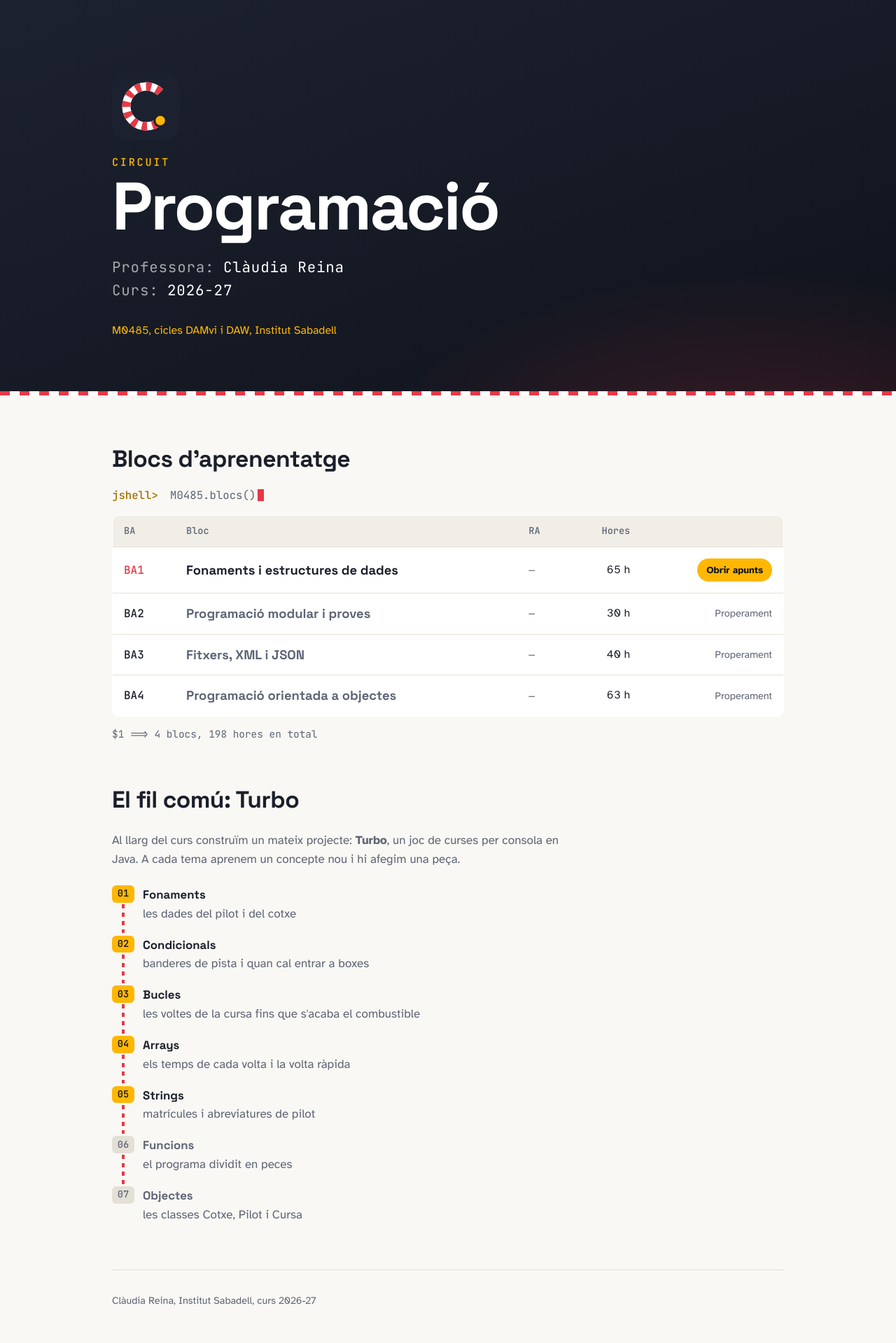
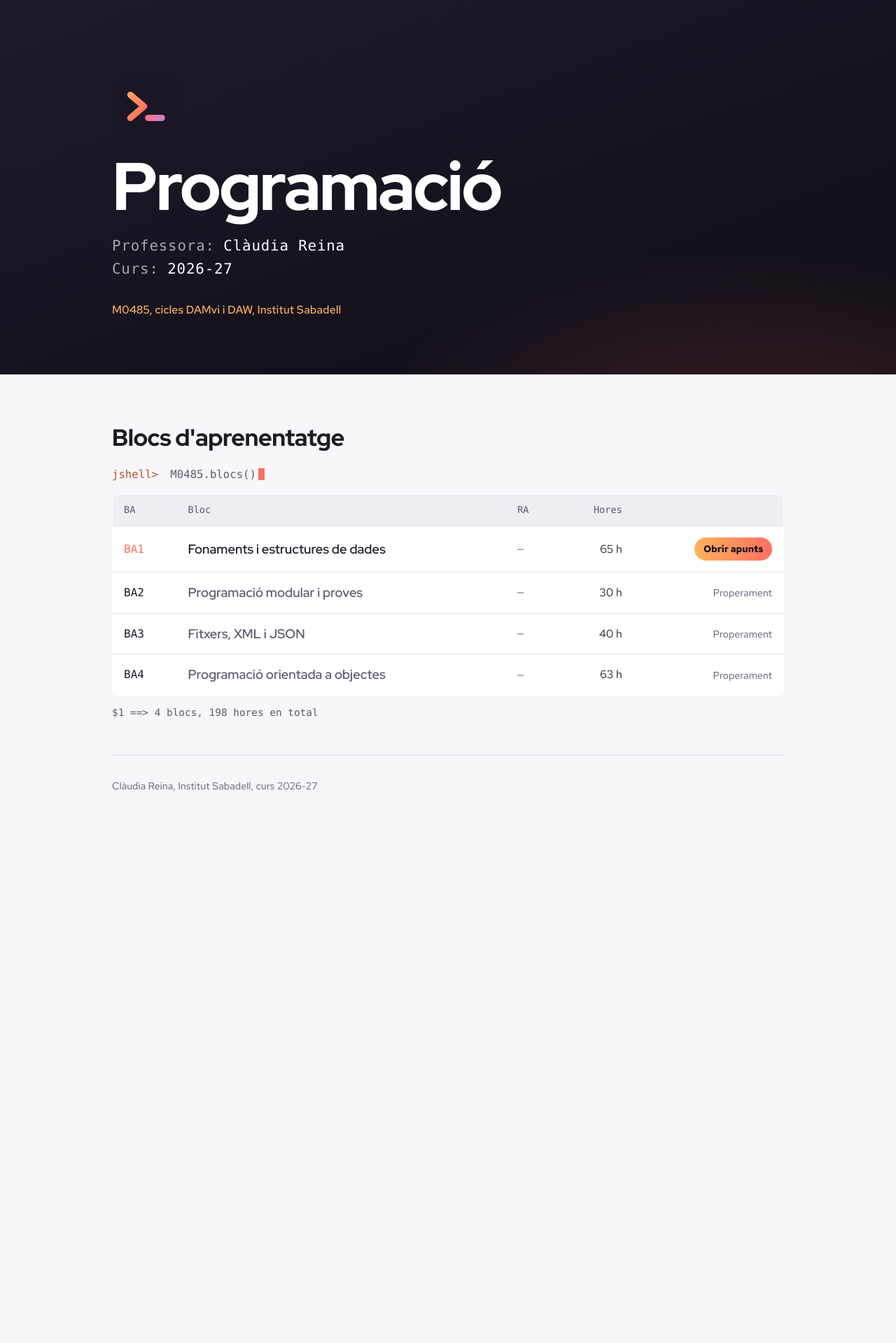
Before and after one commit to programacio-26-27/programacio-26-27.github.io, a Jekyll site: the page built from index.html, in a window 1280 px wide. Shown: the whole page at 70% size. Built offline with Jekyll 4.4.1, drawn with Linux system fonts in a browser that asks for light colours; some web fonts are replaced; after the commit the page ends 1182 px from its top, so only the background shows below that.

Commit message:
Imatge sòbria germana de Bases de dades, sense Turbo; simuladors amb alçada automàtica
Co-Authored-By: Claude Opus 5.5 <noreply@anthropic.com>
Claude-Session: https://claude.ai/code/session_01QtxE3aryRSySRbjtELcWmy

```diff
--- a/_config.yml
+++ b/_config.yml
@@ -2,7 +2,6 @@
 # Els repos de cada BA fan servir aquest repo com a tema (remote_theme).
 
 title: Programació
-marca: Circuit
 professora: Clàudia Reina
 curs: 2026-27
 modul: M0485
--- a/_includes/head.html
+++ b/_includes/head.html
@@ -4,5 +4,5 @@
 <link rel="icon" type="image/svg+xml" href="{{ '/assets/img/favicon.svg' | relative_url }}">
 <link rel="preconnect" href="https://fonts.googleapis.com">
 <link rel="preconnect" href="https://fonts.gstatic.com" crossorigin>
-<link rel="stylesheet" href="https://fonts.googleapis.com/css2?family=Space+Grotesk:wght@500;700&family=Atkinson+Hyperlegible:ital,wght@0,400;0,700;1,400&family=JetBrains+Mono:wght@400;500&display=swap">
+<link rel="stylesheet" href="https://fonts.googleapis.com/css2?family=Red+Hat+Display:wght@600;800&family=Red+Hat+Mono:wght@400;500&family=Red+Hat+Text:ital,wght@0,400;0,500;0,700;1,400&display=swap">
 <link rel="stylesheet" href="{{ '/assets/css/apunts.css' | relative_url }}">
--- a/_layouts/portada.html
+++ b/_layouts/portada.html
@@ -10,7 +10,6 @@
 <header class="hero">
   <div class="hero-in">
     <img class="hero-icona" src="{{ '/assets/img/icona.svg' | relative_url }}" alt="" width="96" height="96">
-    <p class="hero-marca">{{ site.marca }}</p>
     <h1 class="hero-titol">{{ site.title }}</h1>
     <dl class="hero-dades">
       <div><dt>Professora:</dt><dd>{{ site.professora }}</dd></div>
@@ -54,19 +53,6 @@
   </table>
   <p class="peu-consulta">$1 ==> {{ site.data.blocs | size }} blocs, {{ total }} hores en total</p>
 
-  <section class="fil">
-    <h2 class="blocs-titol">El fil comú: Turbo</h2>
-    <p>Al llarg del curs construïm un mateix projecte: <strong>Turbo</strong>, un joc de curses per consola en Java. A cada tema aprenem un concepte nou i hi afegim una peça.</p>
-    <ol class="fil-etapes">
-      <li><span>Fonaments</span> les dades del pilot i del cotxe</li>
-      <li><span>Condicionals</span> banderes de pista i quan cal entrar a boxes</li>
-      <li><span>Bucles</span> les voltes de la cursa fins que s'acaba el combustible</li>
-      <li><span>Arrays</span> els temps de cada volta i la volta ràpida</li>
-      <li><span>Strings</span> matrícules i abreviatures de pilot</li>
-      <li class="propera"><span>Funcions</span> el programa dividit en peces</li>
-      <li class="propera"><span>Objectes</span> les classes Cotxe, Pilot i Cursa</li>
-    </ol>
-  </section>
 </main>
 
 <footer class="peu">
--- a/assets/css/apunts.css
+++ b/assets/css/apunts.css
@@ -1,39 +1,35 @@
-/* Tema comú dels apunts de Programació: marca "Circuit".
-   Asfalt (fons fosc), vorada vermella i blanca (kerb) i groc bandera (el cotxe).
-   Mateixa estructura que el tema de Bases de dades. */
+/* Tema comú dels apunts de Programació.
+   Germà del tema de Bases de dades: mateixa estructura i tipografia.
+   Colors presos de la icona: fons fosc i el degradat taronja, coral i lila. */
 
 :root {
-  --asfalt-950: #0f121a;
-  --asfalt-900: #161a25;
-  --asfalt-800: #1c2130;
-  --asfalt-700: #2a3145;
-  --kerb: #e63946;
-  --bandera: #ffb703;
-  --vorada: repeating-linear-gradient(90deg, #e63946 0 14px, #ffffff 14px 28px);
+  --fosc-950: #0f0d16;
+  --fosc-900: #16131f;
+  --fosc-800: #1f1a2c;
+  --fosc-700: #2e2741;
+  --taronja: #ffb35c;
+  --coral: #ff6f61;
+  --lila: #b48cff;
 
-  --fons: #faf8f4;
+  --fons: #f7f6f9;
   --superficie: #ffffff;
-  --tinta: #1b1f2b;
-  --tinta-suau: #5d6475;
-  --linia: #e4e0d6;
-  --cap-taula: #f1eee7;
-  --zebra: #f8f6f1;
-  --codi-linia: #f1ece2;
-  --codi-tinta: #a8323c;
-  --enllac: #c42f3c;
-  --enllac-hover: #7d1a22;
-  --avis-fons: #f4f1ea;
-  --avis-vora: #8c93a8;
+  --tinta: #1d1a26;
+  --tinta-suau: #5e5970;
+  --linia: #e2dfe9;
+  --cap-taula: #efecf4;
+  --zebra: #f8f7fb;
+  --codi-linia: #f0ecf6;
+  --codi-tinta: #6b3fd4;
+  --enllac: #c7432f;
+  --enllac-hover: #7c2416;
+  --avis-fons: #fff3ea;
+  --avis-vora: #ff9a5c;
   --codi-vora: transparent;
-  --turbo-fons: #fff5dc;
-  --turbo-vora: #ffb703;
-  --repte-fons: #fdeaec;
-  --repte-vora: #e63946;
-  --kicker: #a06f00;
+  --kicker: #b5532a;
 
-  --font-titol: "Space Grotesk", system-ui, sans-serif;
-  --font-text: "Atkinson Hyperlegible", system-ui, sans-serif;
-  --font-mono: "JetBrains Mono", ui-monospace, "SFMono-Regular", Menlo, monospace;
+  --font-titol: "Red Hat Display", system-ui, sans-serif;
+  --font-text: "Red Hat Text", system-ui, sans-serif;
+  --font-mono: "Red Hat Mono", ui-monospace, "SFMono-Regular", Menlo, monospace;
 
   --amplada: 48rem;
   color-scheme: light;
@@ -41,42 +37,38 @@
 
 @media (prefers-color-scheme: dark) {
   :root:not([data-theme="light"]) {
-    --fons: #12151e;
-    --superficie: #1a1e2a;
-    --tinta: #ebe9e3;
-    --tinta-suau: #a5abba;
-    --linia: #2c3243;
-    --cap-taula: #222737;
-    --zebra: #171b26;
-    --codi-linia: #262b3b;
-    --codi-tinta: #ffb4ba;
-    --enllac: #ff8a92;
-    --enllac-hover: #ffc2c7;
-    --avis-fons: #1f2433;
-    --codi-vora: #2c3243;
-    --turbo-fons: #2a2414;
-    --repte-fons: #2d1a1e;
-    --kicker: #ffb703;
+    --fons: #110e18;
+    --superficie: #1a1624;
+    --tinta: #ece9f3;
+    --tinta-suau: #a9a3bc;
+    --linia: #2e2840;
+    --cap-taula: #231e31;
+    --zebra: #16121f;
+    --codi-linia: #261f36;
+    --codi-tinta: #d2bcff;
+    --enllac: #ff9b8c;
+    --enllac-hover: #ffc9c0;
+    --avis-fons: #2a1d1c;
+    --codi-vora: #2e2840;
+    --kicker: #ffb35c;
     color-scheme: dark;
   }
 }
 :root[data-theme="dark"] {
-  --fons: #12151e;
-  --superficie: #1a1e2a;
-  --tinta: #ebe9e3;
-  --tinta-suau: #a5abba;
-  --linia: #2c3243;
-  --cap-taula: #222737;
-  --zebra: #171b26;
-  --codi-linia: #262b3b;
-  --codi-tinta: #ffb4ba;
-  --enllac: #ff8a92;
-  --enllac-hover: #ffc2c7;
-  --avis-fons: #1f2433;
-  --codi-vora: #2c3243;
-  --turbo-fons: #2a2414;
-  --repte-fons: #2d1a1e;
-  --kicker: #ffb703;
+  --fons: #110e18;
+  --superficie: #1a1624;
+  --tinta: #ece9f3;
+  --tinta-suau: #a9a3bc;
+  --linia: #2e2840;
+  --cap-taula: #231e31;
+  --zebra: #16121f;
+  --codi-linia: #261f36;
+  --codi-tinta: #d2bcff;
+  --enllac: #ff9b8c;
+  --enllac-hover: #ffc9c0;
+  --avis-fons: #2a1d1c;
+  --codi-vora: #2e2840;
+  --kicker: #ffb35c;
   color-scheme: dark;
 }
 
@@ -96,7 +88,7 @@ body {
 
 a { color: var(--enllac); text-underline-offset: 0.18em; text-decoration-thickness: 1px; }
 a:hover { color: var(--enllac-hover); text-decoration-thickness: 2px; }
-:focus-visible { outline: 3px solid var(--kerb); outline-offset: 2px; border-radius: 3px; }
+:focus-visible { outline: 3px solid var(--coral); outline-offset: 2px; border-radius: 3px; }
 
 .sr { position: absolute; width: 1px; height: 1px; overflow: hidden; clip: rect(0 0 0 0); white-space: nowrap; }
 
@@ -104,8 +96,8 @@ a:hover { color: var(--enllac-hover); text-decoration-thickness: 2px; }
 
 .hero {
   background:
-    radial-gradient(60rem 30rem at 85% 120%, rgba(230, 57, 70, 0.22), transparent 60%),
-    linear-gradient(160deg, var(--asfalt-800) 0%, var(--asfalt-900) 55%, var(--asfalt-950) 100%);
+    radial-gradient(60rem 30rem at 85% 120%, rgba(255, 111, 97, 0.18), transparent 60%),
+    linear-gradient(160deg, var(--fosc-800) 0%, var(--fosc-900) 55%, var(--fosc-950) 100%);
   color: #fff;
   padding: clamp(3rem, 9vw, 6.5rem) 0 clamp(2.5rem, 7vw, 5rem);
 }
@@ -126,7 +118,7 @@ a:hover { color: var(--enllac-hover); text-decoration-thickness: 2px; }
 .hero-modul {
   margin: 1.75rem 0 0;
   font-size: 1rem;
-  color: var(--bandera);
+  color: var(--taronja);
   font-weight: 500;
 }
 
@@ -145,10 +137,10 @@ a:hover { color: var(--enllac-hover); text-decoration-thickness: 2px; }
   margin: 0 0 1rem;
   overflow-wrap: anywhere;
 }
-.consulta .prompt { color: var(--kerb); font-weight: 500; margin-right: 0.5em; }
+.consulta .prompt { color: var(--coral); font-weight: 500; margin-right: 0.5em; }
 .cursor {
   display: inline-block; width: 0.55em; height: 1.1em; margin-left: 0.2em;
-  vertical-align: -0.2em; background: var(--kerb);
+  vertical-align: -0.2em; background: var(--coral);
   animation: parpelleig 1.1s steps(1) infinite;
 }
 @keyframes parpelleig { 50% { opacity: 0; } }
@@ -181,17 +173,17 @@ a:hover { color: var(--enllac-hover); text-decoration-thickness: 2px; }
 .resultat .estat { text-align: right; white-space: nowrap; font-size: 0.9rem; color: var(--tinta-suau); }
 
 .resultat tr.obert { position: relative; }
-.resultat tr.obert .ba { color: var(--kerb); }
+.resultat tr.obert .ba { color: var(--coral); }
 .resultat tr.obert .nom a { color: inherit; text-decoration: none; }
 .resultat tr.obert .nom a::after { content: ""; position: absolute; inset: 0; }
 .resultat tr.obert:hover td { background: var(--zebra); }
-.resultat tr.obert:hover .nom a { text-decoration: underline; text-decoration-color: var(--kerb); }
+.resultat tr.obert:hover .nom a { text-decoration: underline; text-decoration-color: var(--coral); }
 .pastilla {
   display: inline-block;
   font-weight: 700;
   font-size: 0.85rem;
-  color: var(--asfalt-950);
-  background: var(--bandera);
+  color: var(--fosc-950);
+  background: linear-gradient(90deg, var(--taronja), var(--coral));
   padding: 0.35rem 0.8rem;
   border-radius: 999px;
 }
@@ -238,24 +230,24 @@ a:hover { color: var(--enllac-hover); text-decoration-thickness: 2px; }
 
 .barra {
   display: flex; align-items: center; justify-content: space-between; gap: 1rem;
-  background: var(--asfalt-900);
+  background: var(--fosc-900);
   color: #fff;
   padding: 0.6rem 1rem;
   position: sticky; top: 0; z-index: 10;
 }
 .barra a { color: #fff; text-decoration: none; }
-.barra a:hover { color: var(--bandera); }
+.barra a:hover { color: var(--taronja); }
 .barra-marca { display: inline-flex; align-items: center; gap: 0.55rem; font-family: var(--font-titol); font-weight: 800; font-size: 1.05rem; }
 .barra-ba { font-family: var(--font-mono); font-size: 0.9rem; color: rgba(255,255,255,.8) !important; min-width: 0; overflow: hidden; text-overflow: ellipsis; white-space: nowrap; }
 @media (max-width: 40rem) { .barra-ba-nom { display: none; } }
 
 .ba-cap {
-  background: linear-gradient(160deg, var(--asfalt-800) 0%, var(--asfalt-900) 60%, var(--asfalt-950) 100%);
+  background: linear-gradient(160deg, var(--fosc-800) 0%, var(--fosc-900) 60%, var(--fosc-950) 100%);
   color: #fff;
   padding: clamp(2rem, 6vw, 3.5rem) 0 clamp(2rem, 5vw, 3rem);
 }
 .ba-cap-in { max-width: calc(var(--amplada) + 2rem); margin: 0 auto; padding: 0 1rem; }
-.ba-codi { font-family: var(--font-mono); font-weight: 500; color: var(--bandera); margin: 0 0 0.25rem; font-size: 1.1rem; }
+.ba-codi { font-family: var(--font-mono); font-weight: 500; color: var(--taronja); margin: 0 0 0.25rem; font-size: 1.1rem; }
 .ba-nom { font-family: var(--font-titol); font-weight: 800; font-size: clamp(2rem, 6vw, 3.25rem); line-height: 1.02; letter-spacing: -0.025em; margin: 0; }
 .ba-meta { font-family: var(--font-mono); color: rgba(255,255,255,.7); margin: 1rem 0 0; }
 
@@ -304,8 +296,8 @@ a:hover { color: var(--enllac-hover); text-decoration-thickness: 2px; }
   font-family: var(--font-mono);
   font-size: 0.92rem;
   line-height: 1.55;
-  background: var(--asfalt-900);
-  color: #e8e6df;
+  background: var(--fosc-900);
+  color: #e3e8f7;
   padding: 1rem 1.15rem;
   border-radius: 10px;
   border: 1px solid var(--codi-vora);
@@ -317,12 +309,12 @@ a:hover { color: var(--enllac-hover); text-decoration-thickness: 2px; }
 .apunt div.highlighter-rouge pre { margin: 0; }
 
 /* Colors de sintaxi (Rouge) */
-.highlight .c, .highlight .c1, .highlight .cm, .highlight .cs, .highlight .cp { color: #8c93a8; font-style: italic; }
-.highlight .k, .highlight .kd, .highlight .kn, .highlight .kp, .highlight .kr, .highlight .kt, .highlight .ow { color: #ff8a92; font-weight: 500; }
-.highlight .s, .highlight .s1, .highlight .s2, .highlight .sb, .highlight .sc, .highlight .se, .highlight .sh, .highlight .si, .highlight .sx, .highlight .sd { color: #ffc94d; }
+.highlight .c, .highlight .c1, .highlight .cm, .highlight .cs, .highlight .cp { color: #8a98c4; font-style: italic; }
+.highlight .k, .highlight .kd, .highlight .kn, .highlight .kp, .highlight .kr, .highlight .kt, .highlight .ow { color: #ff8f7f; font-weight: 500; }
+.highlight .s, .highlight .s1, .highlight .s2, .highlight .sb, .highlight .sc, .highlight .se, .highlight .sh, .highlight .si, .highlight .sx, .highlight .sd { color: #ffc978; }
 .highlight .m, .highlight .mi, .highlight .mf, .highlight .mh, .highlight .mo, .highlight .il { color: #a7b8ff; }
-.highlight .nf, .highlight .nb, .highlight .bp, .highlight .fm { color: #9fd8ff; }
-.highlight .o, .highlight .p { color: #c9cdd8; }
+.highlight .nf, .highlight .nb, .highlight .bp, .highlight .fm { color: #c9b2ff; }
+.highlight .o, .highlight .p { color: #c5cde6; }
 .highlight .nv, .highlight .vg, .highlight .vi { color: #f2a7ff; }
 .highlight .err { color: inherit; background: none; }
 
@@ -381,99 +373,56 @@ a:hover { color: var(--enllac-hover); text-decoration-thickness: 2px; }
 }
 
 
-/* ===================== Circuit: elements propis ===================== */
+/* ===================== Elements propis de Programació ===================== */
 
-/* La vorada del circuit sota la capçalera, la barra i la capçalera de BA */
-.hero, .ba-cap { position: relative; }
-.hero::after, .ba-cap::after, .barra::after {
-  content: ""; position: absolute; left: 0; right: 0; bottom: 0; height: 6px; background: var(--vorada);
+.consulta .prompt { color: var(--kicker); }
+
+/* Recordatori del codi de classe */
+.codi-classe {
+  display: flex; flex-wrap: wrap; align-items: center; gap: 0.4rem 0.75rem;
+  margin: -0.25rem 0 1.5rem; padding: 0.7rem 1rem;
+  background: var(--superficie); border: 1px solid var(--linia); border-radius: 10px;
+  font-size: 0.95rem;
 }
-.barra::after { height: 4px; bottom: -4px; }
-.barra { position: sticky; }
-.hero-marca {
-  margin: 0 0 0.35rem;
-  font-family: var(--font-mono);
-  font-weight: 500;
-  font-size: 0.95rem;
-  letter-spacing: 0.18em;
-  text-transform: uppercase;
-  color: var(--bandera);
-}
-.hero-titol { font-weight: 700; }
-.ba-nom, .apunt h1, .apunt h2, .blocs-titol { font-weight: 700; }
-.consulta .prompt { color: var(--kicker); }
-.cursor { background: var(--kerb); }
-.resultat tr.obert .ba { color: var(--kerb); }
-.resultat tr.obert:hover .nom a { text-decoration-color: var(--kerb); }
+.codi-classe .etiqueta { font-family: var(--font-mono); font-size: 0.8rem; color: var(--tinta-suau); text-transform: uppercase; letter-spacing: 0.06em; }
+.codi-classe a { font-family: var(--font-mono); font-size: 0.9rem; }
 
-/* El fil comú a la portada */
-.fil { margin-top: 3.5rem; }
-.fil > p { max-width: 42rem; color: var(--tinta-suau); }
-.fil-etapes { list-style: none; counter-reset: etapa; margin: 1.5rem 0 0; padding: 0; }
-.fil-etapes li {
-  counter-increment: etapa;
-  position: relative;
-  padding: 0 0 1.1rem 2.75rem;
-  color: var(--tinta-suau);
-}
-.fil-etapes li::before {
-  content: counter(etapa, decimal-leading-zero);
-  position: absolute; left: 0; top: 0;
-  font-family: var(--font-mono); font-weight: 500; font-size: 0.85rem;
-  color: var(--asfalt-950); background: var(--bandera);
-  width: 2rem; text-align: center; border-radius: 6px; padding: 0.1rem 0;
-}
-.fil-etapes li::after {
-  content: ""; position: absolute; left: calc(1rem - 2px); top: 1.7rem; bottom: 0.2rem; width: 4px;
-  background: repeating-linear-gradient(180deg, var(--kerb) 0 6px, transparent 6px 12px);
-}
-.fil-etapes li:last-child::after { display: none; }
-.fil-etapes li span { display: block; font-family: var(--font-titol); font-weight: 700; font-size: 1.05rem; color: var(--tinta); }
-.fil-etapes li.propera::before { background: var(--linia); color: var(--tinta-suau); }
-.fil-etapes li.propera span { color: var(--tinta-suau); }
-
-/* Blocs "Al Turbo" i "Repte": una cita amb {: .turbo} o {: .repte} a sota */
-.apunt blockquote.turbo { background: var(--turbo-fons); border-left-color: var(--turbo-vora); }
-.apunt blockquote.repte { background: var(--repte-fons); border-left-color: var(--repte-vora); }
-.apunt blockquote.turbo > p:first-child strong:first-child,
-.apunt blockquote.repte > p:first-child strong:first-child {
-  display: block; font-family: var(--font-titol); font-size: 0.82rem; letter-spacing: 0.1em; text-transform: uppercase;
-}
-.apunt blockquote.turbo > p:first-child strong:first-child { color: var(--kicker); }
-.apunt blockquote.repte > p:first-child strong:first-child { color: var(--kerb); }
-.apunt blockquote pre { margin: 0.75rem 0; }
-
-/* Fitxa a l'inici d'un tema */
-.fitxa { display: flex; flex-wrap: wrap; gap: 0.5rem; margin: -0.5rem 0 1.75rem; padding: 0; list-style: none; }
-.fitxa li {
-  margin: 0; padding: 0.2rem 0.75rem; border: 1px solid var(--linia); border-radius: 999px;
-  background: var(--superficie); font-size: 0.85rem; color: var(--tinta-suau);
-}
-.fitxa li strong { font-family: var(--font-mono); font-weight: 500; font-size: 0.75rem; text-transform: uppercase; letter-spacing: 0.06em; color: var(--kerb); margin-right: 0.35em; }
-
-/* Interactius incrustats */
+/* Simuladors incrustats */
 .apunt.ample { max-width: 72rem; }
 .apunt.ample > :not(.interactiu) { max-width: var(--amplada); margin-left: auto; margin-right: auto; }
 .interactiu {
-  margin: 1.5rem 0 2.25rem;
+  margin: 1.25rem 0 2rem;
   border: 1px solid var(--linia);
   border-radius: 12px;
   overflow: hidden;
   background: var(--superficie);
 }
 .interactiu-barra {
-  position: relative;
   display: flex; align-items: center; justify-content: space-between; gap: 1rem;
-  padding: 0.55rem 0.6rem 0.75rem 1rem;
-  background: var(--asfalt-800);
+  padding: 0.5rem 0.6rem 0.5rem 1rem;
+  background: var(--fosc-800);
+  border-bottom: 2px solid transparent;
+  border-image: linear-gradient(90deg, var(--taronja), var(--coral), var(--lila)) 1;
 }
-.interactiu-barra::after { content: ""; position: absolute; left: 0; right: 0; bottom: 0; height: 4px; background: var(--vorada); }
-.interactiu-titol { font-family: var(--font-mono); font-size: 0.8rem; letter-spacing: 0.1em; text-transform: uppercase; color: var(--bandera); }
+.interactiu-titol { font-family: var(--font-mono); font-size: 0.82rem; color: rgba(255,255,255,.75); }
+.interactiu-titol::before { content: "jshell> "; color: var(--taronja); }
 .interactiu-obrir {
-  padding: 0.35rem 0.85rem; border-radius: 7px; font-family: var(--font-titol); font-weight: 700; font-size: 0.85rem;
-  color: #fff !important; text-decoration: none; box-shadow: inset 0 0 0 1px rgba(255,255,255,.3);
+  padding: 0.3rem 0.8rem; border-radius: 7px; font-weight: 700; font-size: 0.85rem;
+  color: #fff !important; text-decoration: none; box-shadow: inset 0 0 0 1px rgba(255,255,255,.28);
 }
-.interactiu-obrir:hover { background: var(--bandera); color: var(--asfalt-950) !important; box-shadow: none; }
-.interactiu iframe { display: block; width: 100%; height: min(88vh, 1050px); border: 0; background: #f6f5f1; }
+.interactiu-obrir:hover { background: linear-gradient(90deg, var(--taronja), var(--coral)); color: var(--fosc-950) !important; box-shadow: none; }
+.interactiu iframe { display: block; width: 100%; height: 820px; border: 0; background: #f6f5f1; }
 .interactiu.diapos iframe { height: auto; aspect-ratio: 16 / 9; background: #0e0b1e; }
 @media print { .interactiu iframe { display: none; } }
+
+/* Navegació anterior / següent dins d'un apartat */
+.passos-nav { display: grid; grid-template-columns: 1fr 1fr; gap: 0.75rem; margin: 2.5rem 0 0; }
+.passos-nav a {
+  display: block; padding: 0.75rem 1rem; border: 1px solid var(--linia); border-radius: 10px;
+  background: var(--superficie); text-decoration: none; color: var(--tinta);
+}
+.passos-nav a:hover { border-color: var(--coral); }
+.passos-nav small { display: block; font-family: var(--font-mono); font-size: 0.78rem; color: var(--tinta-suau); }
+.passos-nav strong { font-family: var(--font-titol); }
+.passos-nav .seguent { grid-column: 2; text-align: right; }
+@media (max-width: 40rem) { .passos-nav { grid-template-columns: 1fr; } .passos-nav .seguent { grid-column: 1; } }
```
Also changed, not shown: _layouts/default.html (+9 -0 lines), README.md, assets/img/favicon.svg, assets/img/icona.svg.
